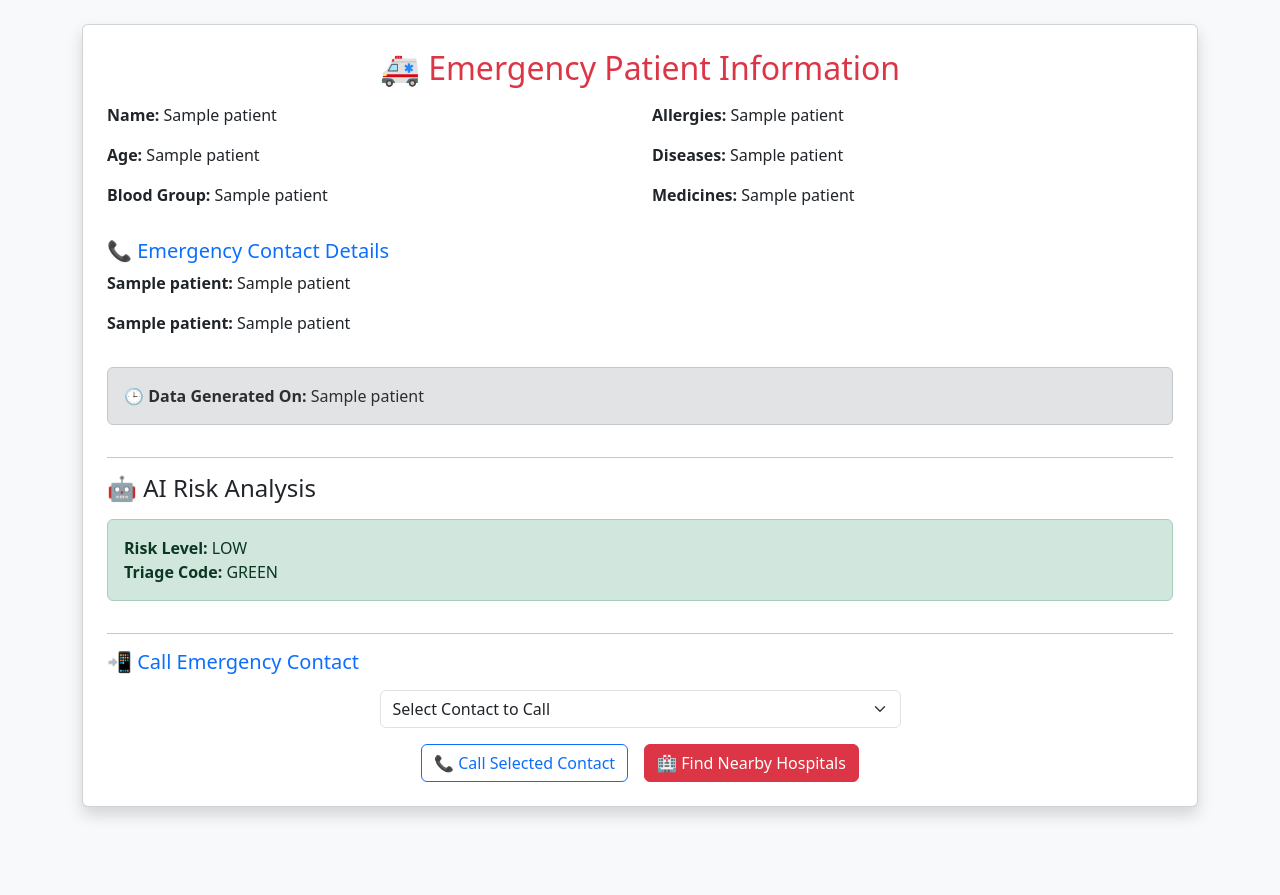
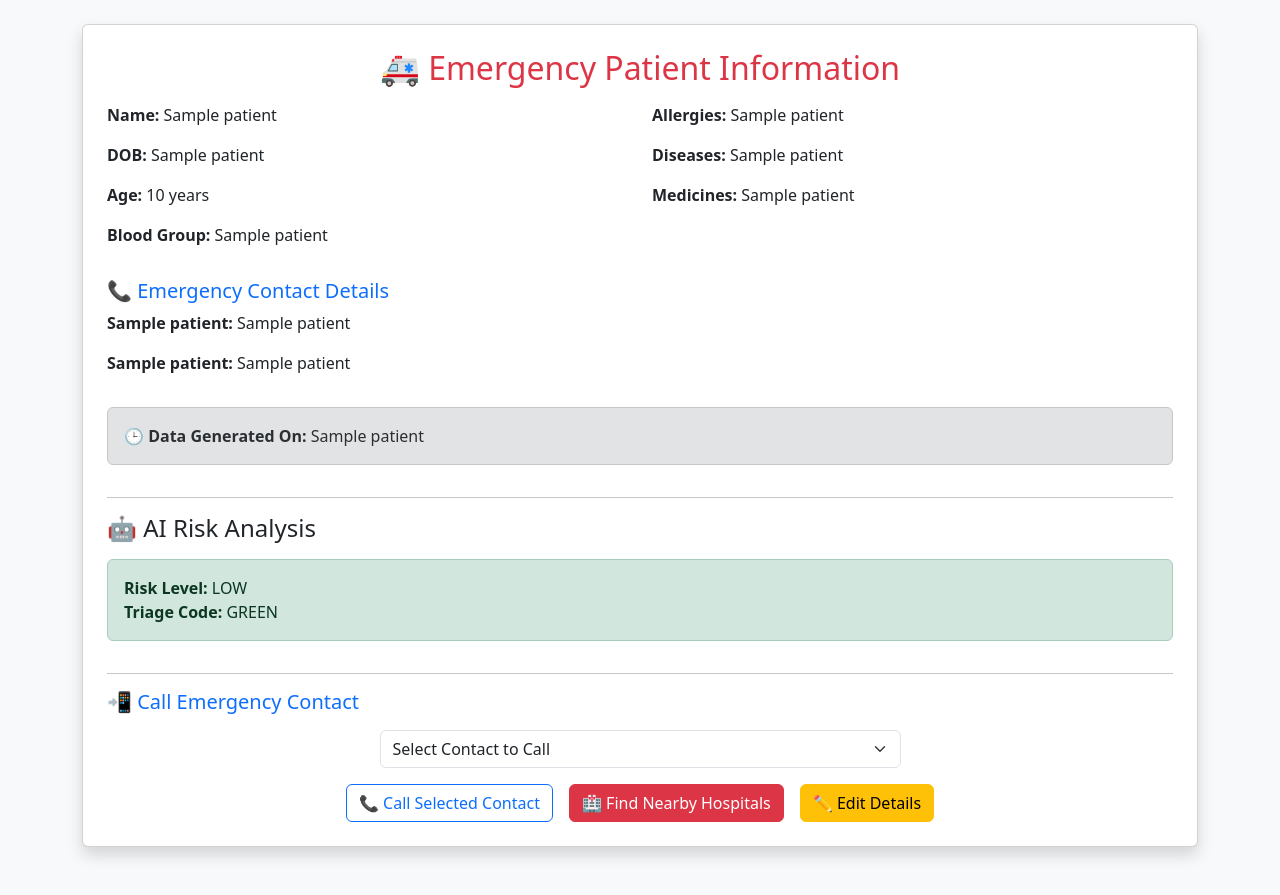
Before and after one commit to sonuy10/Ai-Emergency-Qr-Health-System, a Flask app: template templates/emergency_view.html in a window 1280 px wide. Before the commit the page ends 818 px from the top, so only its background shows below. Run offline with Flask 3, Linux system fonts and the light colour scheme; the template is opened without the code that fills it: most values are stand-ins (such as "Sample title", 1, 10 or a date in 2020).

Commit message:
Add edit button for patient details

```diff
--- a/templates/emergency_view.html
+++ b/templates/emergency_view.html
@@ -35,7 +35,8 @@
         <div class="row">
             <div class="col-md-6">
                 <p><strong>Name:</strong> {{ patient[1] }}</p>
-                <p><strong>Age:</strong> {{ patient[2] }}</p>
+                <p><strong>DOB:</strong> {{ patient[2] }}</p>
+                <p><strong>Age:</strong> {{ age }} years</p>
                 <p><strong>Blood Group:</strong> {{ patient[3] }}</p>
             </div>
 
@@ -118,6 +119,7 @@
         </div>
 
         <div class="d-flex justify-content-center gap-3">
+
             <button onclick="callSelectedContact()" class="btn btn-outline-primary">
                 📞 Call Selected Contact
             </button>
@@ -125,6 +127,12 @@
             <a href="/find_hospital" class="btn btn-danger">
                 🏥 Find Nearby Hospitals
             </a>
+
+            <!-- NEW EDIT BUTTON -->
+            <a href="/verify_edit/{{ patient[0] }}" class="btn btn-warning">
+                ✏ Edit Details
+            </a>
+
         </div>
 
     </div>
```
